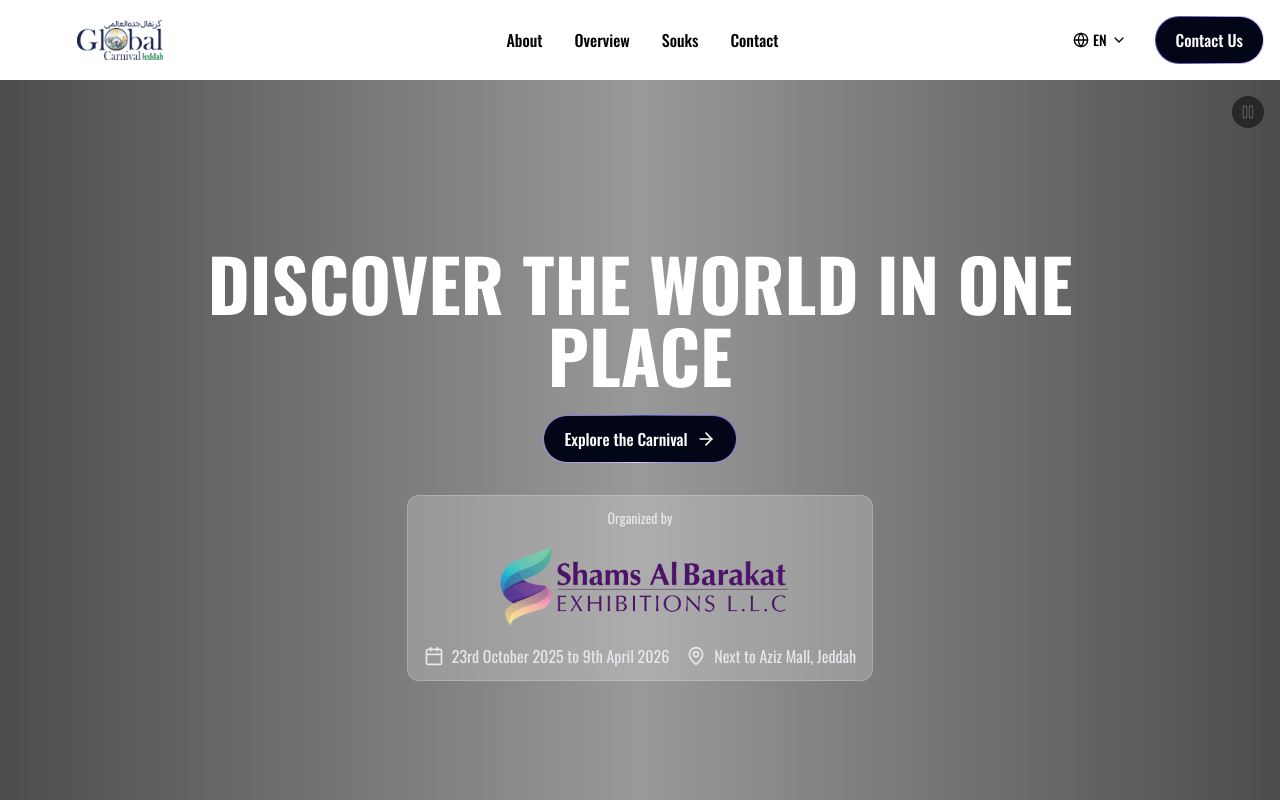
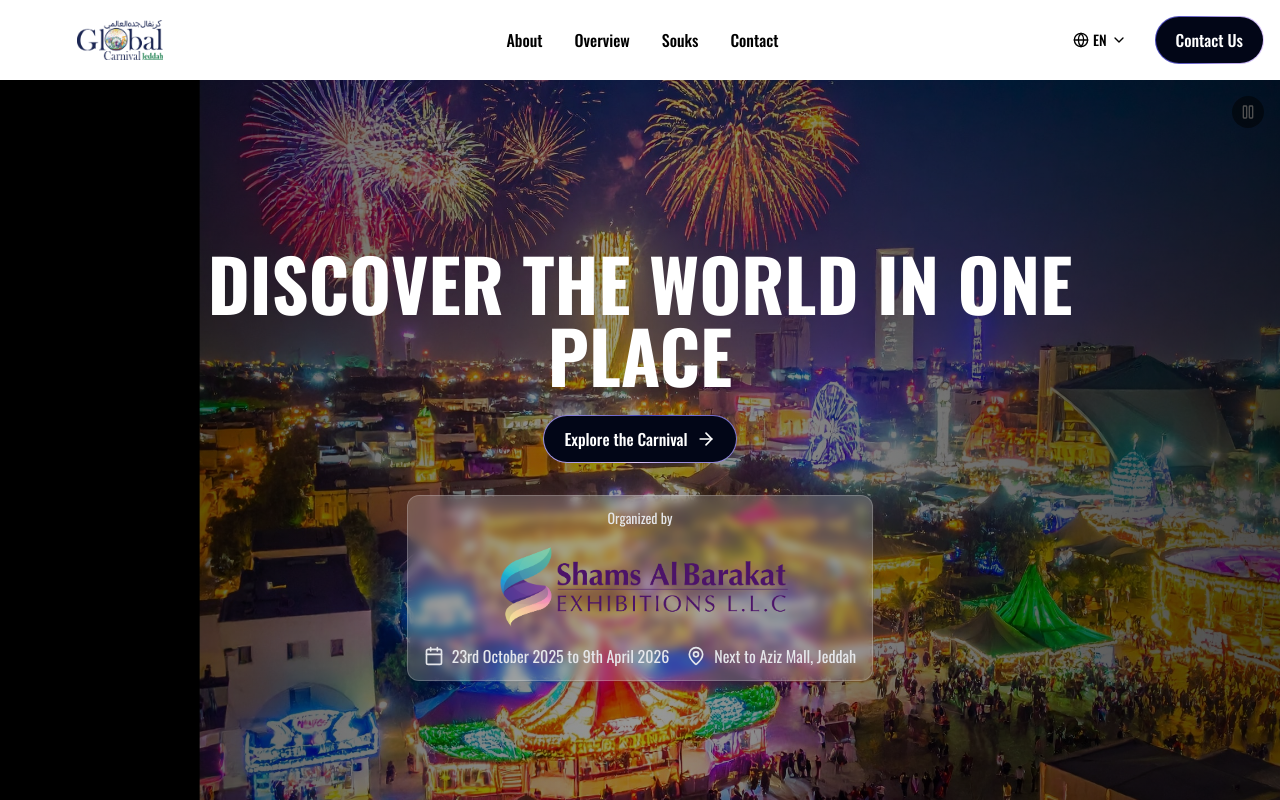
Before and after one commit to akhilbhadrangirija/Global-Carnival, a Next.js app: page /en in a window 1280 px wide. Shown: the top 800 px of the page. Built offline with nearby package versions, Linux system fonts and the light colour scheme.

Commit message:
Fix carousel

```diff
--- a/src/components/ui/Carousel.js
+++ b/src/components/ui/Carousel.js
@@ -47,14 +47,17 @@
 
   return (
     <div className={cn('relative w-full overflow-hidden', className)} {...props}>
-      <div className="relative md:aspect-[16/9] aspect-[9/16] w-full">
+      <div className="relative md:aspect-[16/9] aspect-[9/16] h-screen w-full bg-black">
         <AnimatePresence mode="wait">
           <motion.div
             key={currentIndex}
-            initial={{ opacity: 0 }}
-            animate={{ opacity: 1 }}
-            exit={{ opacity: 0 }}
-            transition={{ duration: 0.5 }}
+            initial={{ x: '100%', opacity: 1 }}
+            animate={{ x: 0, opacity: 1 }}
+            exit={{ x: '-100%', opacity: 1 }}
+            transition={{
+              duration: 0.3,
+              // ease: [0.4, 0.0, 0.2, 1]
+            }}
             className="absolute inset-0"
           >
             {items[currentIndex]}
```
